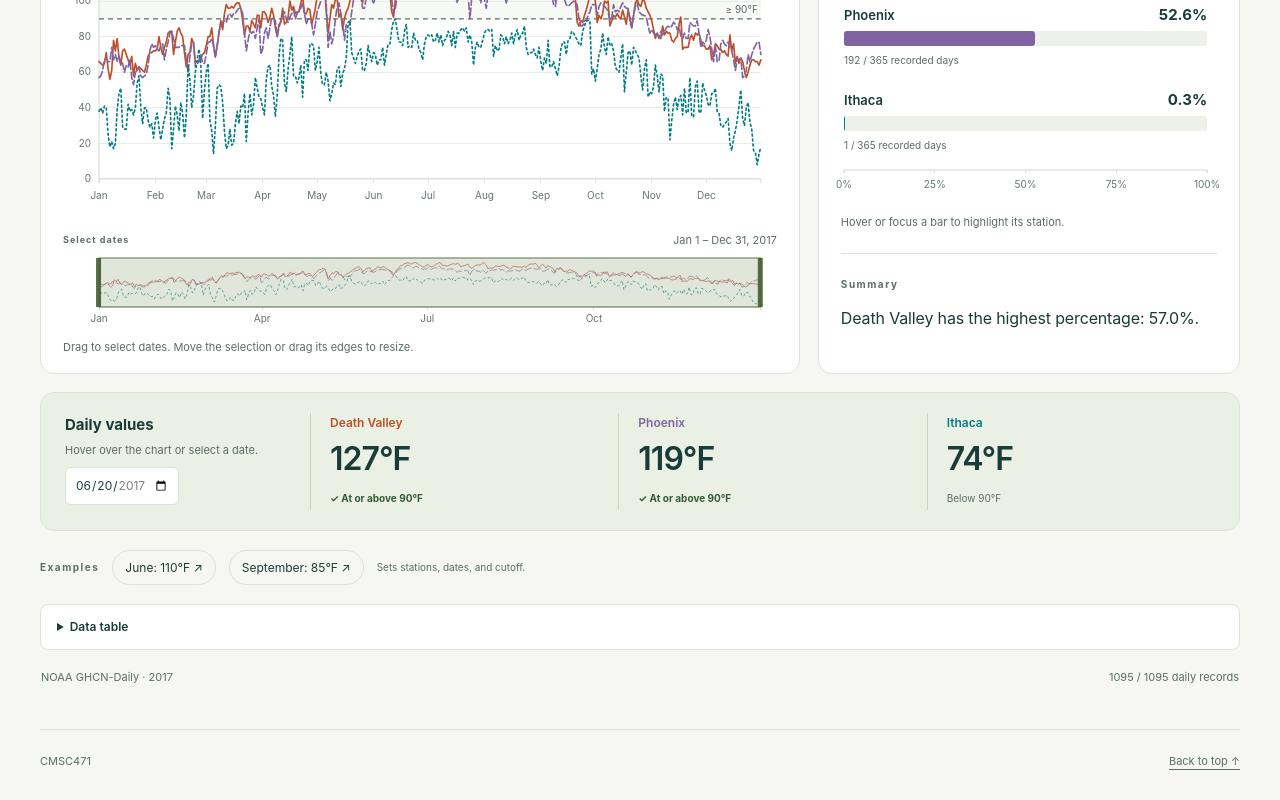
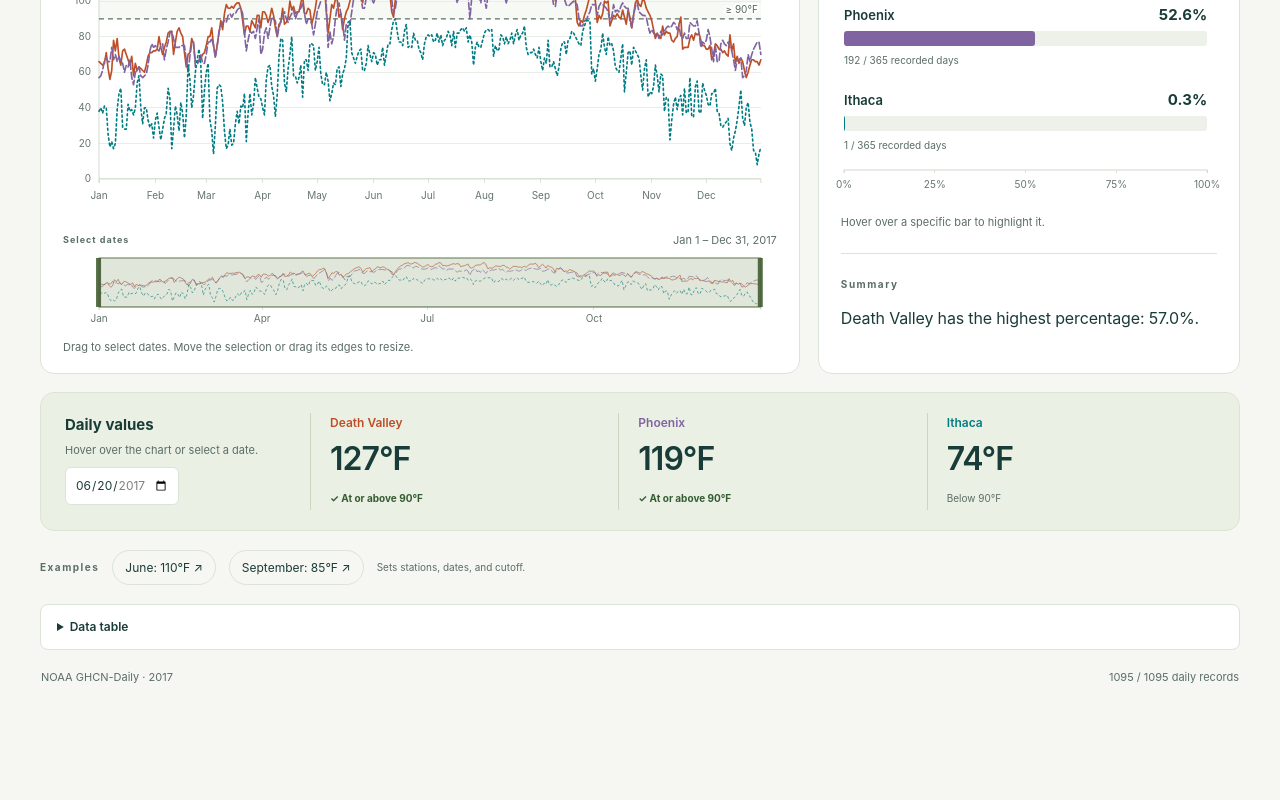
Before and after one commit to prat-core/assignment-1-cmsc-471, a plain HTML site: page index.html in a window 1280 px wide. Shown: the part 689-1489 px from the top of the page. After the commit the page ends 1393 px from the top, so only its background shows below. Drawn offline with Linux system fonts and the light colour scheme.

Commit message:
Update chart instruction and remove footer

```diff
--- a/index.html
+++ b/index.html
@@ -58,7 +58,7 @@
           <div class="card-heading"><div><h2 id="comparison-title">Days meeting cutoff</h2></div></div>
           <p id="bar-caption" class="chart-caption">% of recorded days at or above 90°F.</p>
           <div id="bar-chart" class="chart-host"></div>
-          <p class="microcopy">Hover or focus a bar to highlight its station.</p>
+          <p class="microcopy">Hover over a specific bar to highlight it.</p>
           <div class="finding"><span class="small-label">Summary</span><p id="finding-text">Select stations and dates.</p></div>
         </section>
       </div>
@@ -73,7 +73,6 @@
       <div class="source-strip"><span>NOAA GHCN-Daily · 2017</span><span id="coverage-text">Checking data…</span></div>
     </section>
   </main>
-  <footer class="page-width footer"><span>CMSC471</span><a href="#top">Back to top ↑</a></footer>
   <div id="tooltip" class="tooltip" role="tooltip" hidden></div>
 </body>
 </html>
```
